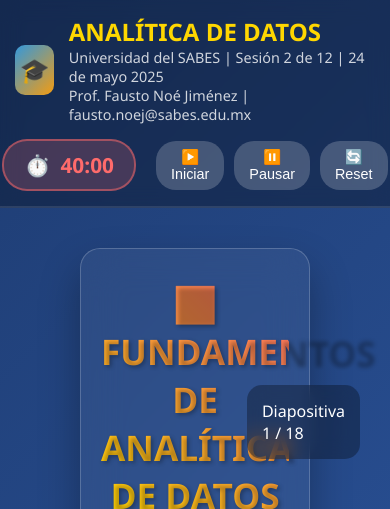
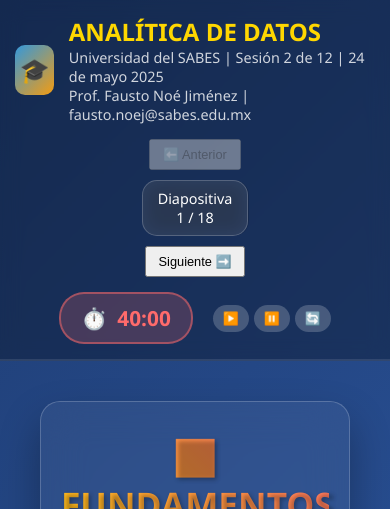
Before and after one commit to fnjimenez/quiz-analitica-datos, a plain HTML site: page Sesion1Diap.html in a window 390 px wide. Shown: the top 509 px of the page. Drawn offline with Linux system fonts and the light colour scheme.

Commit message:
Update Sesion1Diap.html

```diff
--- a/Sesion1Diap.html
+++ b/Sesion1Diap.html
@@ -33,6 +33,24 @@
             align-items: center;
             backdrop-filter: blur(10px);
             border-bottom: 2px solid rgba(255, 255, 255, 0.1);
+        }
+
+        .header-left {
+            display: flex;
+            align-items: center;
+            gap: 20px;
+        }
+
+        .header-center {
+            display: flex;
+            align-items: center;
+            gap: 20px;
+        }
+
+        .header-right {
+            display: flex;
+            align-items: center;
+            gap: 20px;
         }
 
         .university-info {
@@ -287,14 +305,13 @@
         }
 
         .slide-counter {
-            position: fixed;
-            top: 50%;
-            right: 30px;
-            transform: translateY(-50%);
-            background: rgba(0, 0, 0, 0.3);
-            padding: 15px;
+            background: rgba(255, 255, 255, 0.1);
+            padding: 8px 15px;
             border-radius: 15px;
             backdrop-filter: blur(10px);
+            border: 1px solid rgba(255, 255, 255, 0.2);
+            text-align: center;
+            font-size: 0.9rem;
         }
 
         .progress-indicator {
@@ -376,6 +393,11 @@
                 padding: 15px;
             }
 
+            .header-left, .header-center, .header-right {
+                flex-direction: column;
+                gap: 10px;
+            }
+
             .slide {
                 padding: 30px 20px;
             }
@@ -388,22 +410,19 @@
                 font-size: 1.8rem;
             }
 
-            .slide-container {
-                padding: 40px 80px;
+            .nav-btn-header {
+                padding: 6px 12px;
+                font-size: 0.8rem;
             }
 
-            .nav-btn-left {
-                left: 10px;
-                width: 50px;
-                height: 50px;
-                font-size: 1.2rem;
+            .timer-controls {
+                flex-direction: row;
+                gap: 5px;
             }
 
-            .nav-btn-right {
-                right: 10px;
-                width: 50px;
-                height: 50px;
-                font-size: 1.2rem;
+            .timer-btn {
+                padding: 6px 10px;
+                font-size: 0.8rem;
             }
         }
     </style>
@@ -412,6 +431,7 @@
     <div class="presentation-container">
         <!-- Header -->
         <div class="header">
+            <div class="header-left">
                 <div class="university-info">
                     <div class="university-logo">🎓</div>
                     <div class="course-info">
@@ -420,14 +440,31 @@
                         <p>Prof. Fausto Noé Jiménez | fausto.noej@sabes.edu.mx</p>
                     </div>
                 </div>
+            </div>
+
+            <div class="header-center">
+                <button class="nav-btn-header" id="prevBtn" onclick="changeSlide(-1)">
+                    ⬅️ Anterior
+                </button>
+                <div class="slide-counter">
+                    <div>Diapositiva</div>
+                    <div><span id="currentSlide">1</span> / <span id="totalSlides">18</span></div>
+                </div>
+                <button class="nav-btn-header" id="nextBtn" onclick="changeSlide(1)">
+                    Siguiente ➡️
+                </button>
+            </div>
+
+            <div class="header-right">
                 <div class="session-timer">
                     <div class="timer-display" id="sessionTimer">
                         ⏱️ <span id="timeRemaining">40:00</span>
                     </div>
                     <div class="timer-controls">
-                    <button class="timer-btn" onclick="startTimer()">▶️ Iniciar</button>
-                    <button class="timer-btn" onclick="pauseTimer()">⏸️ Pausar</button>
-                    <button class="timer-btn" onclick="resetTimer()">🔄 Reset</button>
+                        <button class="timer-btn" onclick="startTimer()">▶️</button>
+                        <button class="timer-btn" onclick="pauseTimer()">⏸️</button>
+                        <button class="timer-btn" onclick="resetTimer()">🔄</button>
+                    </div>
                 </div>
             </div>
         </div>
@@ -938,9 +975,8 @@
             </div>
         </div>
 
-        <!-- Navigation Buttons -->
-        <button class="nav-btn-left" id="prevBtn" onclick="changeSlide(-1)">⬅️</button>
-        <button class="nav-btn-right" id="nextBtn" onclick="changeSlide(1)">➡️</button>
+        <!-- Navigation Buttons ya no necesarios -->
+        <!-- Ahora están en el header -->
 
         <!-- Slide Counter -->
         <div class="slide-counter">
```
Lines whose indentation alone changed are shown as unchanged.
